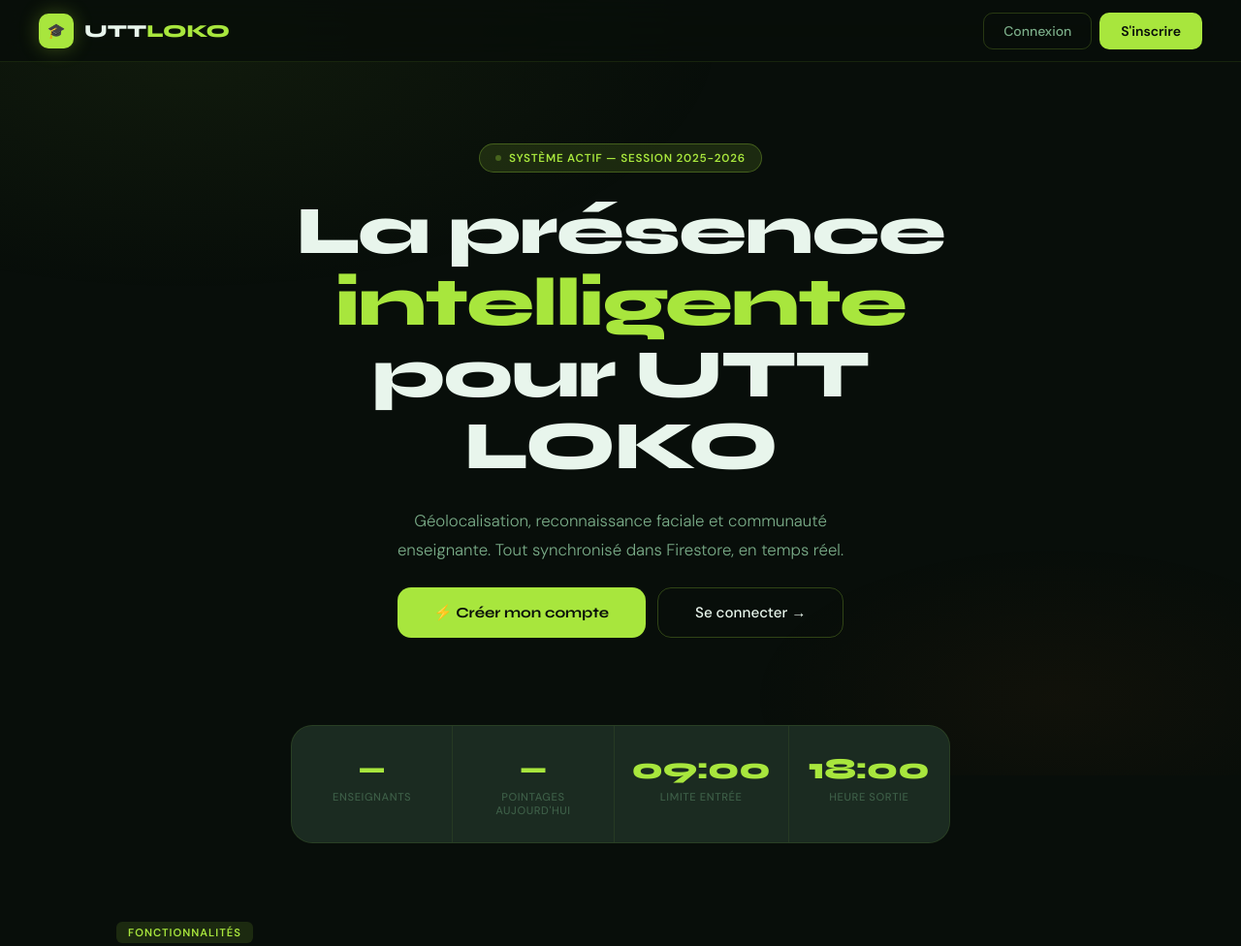
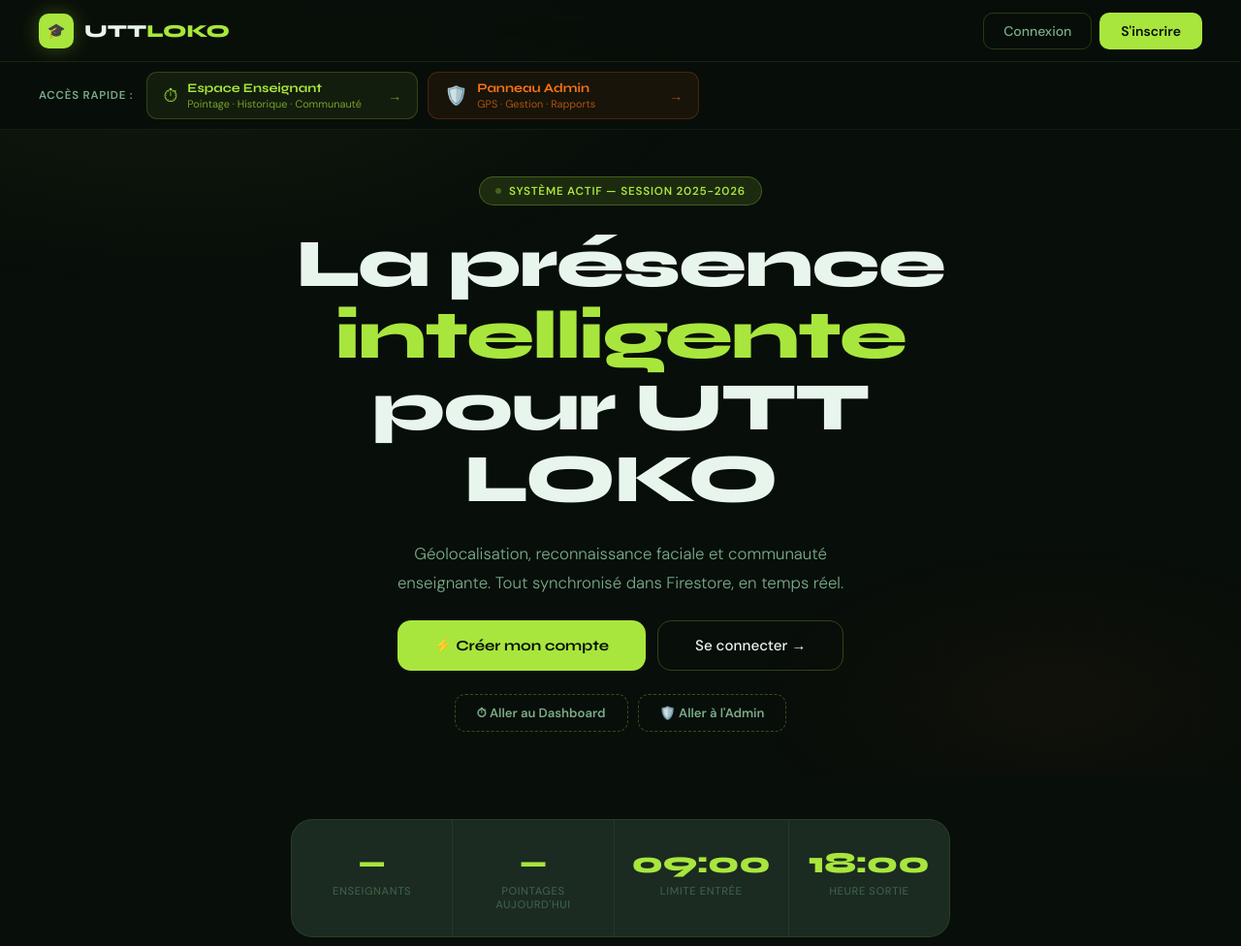
Before and after one commit to JARDO2003/clockin, a plain HTML site: page index.html in a window 1280 px wide. Shown: the top 976 px of the page at 97% size. Drawn offline with Linux system fonts and the light colour scheme; no server answers.

Commit message:
Update index.html
k,n

```diff
--- a/index.html
+++ b/index.html
@@ -191,6 +191,42 @@ footer{position:relative;z-index:1;border-top:1px solid rgba(168,230,61,.07);
   .fr{grid-template-columns:1fr}
   footer{padding:20px 18px;flex-direction:column;text-align:center}
 }
+
+/* ── QUICK ACCESS BAR ── */
+.quick-bar{position:fixed;top:64px;left:0;right:0;z-index:150;
+  display:flex;align-items:center;gap:10px;padding:10px 40px;
+  background:rgba(8,14,10,.96);backdrop-filter:blur(20px);
+  border-bottom:1px solid rgba(168,230,61,.08)}
+.qb-label{font-size:.72rem;font-weight:600;color:var(--muted);
+  text-transform:uppercase;letter-spacing:.8px;white-space:nowrap;margin-right:4px}
+.qb-btn{display:flex;align-items:center;gap:10px;padding:8px 16px;border-radius:11px;
+  text-decoration:none;transition:all .22s;flex:1;max-width:280px}
+.qb-dash{background:rgba(168,230,61,.08);border:1px solid rgba(168,230,61,.2);color:var(--lime)}
+.qb-dash:hover{background:rgba(168,230,61,.16);border-color:rgba(168,230,61,.5);transform:translateY(-1px)}
+.qb-admin{background:rgba(249,115,22,.07);border:1px solid rgba(249,115,22,.2);color:var(--orange)}
+.qb-admin:hover{background:rgba(249,115,22,.14);border-color:rgba(249,115,22,.5);transform:translateY(-1px)}
+.qb-ico{font-size:1.2rem;flex-shrink:0}
+.qb-title{font-family:'Syne',sans-serif;font-size:.82rem;font-weight:700}
+.qb-sub{font-size:.68rem;opacity:.65;margin-top:1px}
+.qb-arrow{margin-left:auto;font-size:.9rem;opacity:.6;transition:transform .2s}
+.qb-btn:hover .qb-arrow{transform:translateX(3px);opacity:1}
+/* ── HERO DIRECT LINKS ── */
+.hero-links{display:flex;gap:10px;flex-wrap:wrap;justify-content:center;
+  animation:fadeUp .6s .45s ease both}
+.hl-btn{display:inline-flex;align-items:center;gap:8px;padding:10px 22px;
+  border-radius:11px;font-size:.82rem;font-weight:600;text-decoration:none;
+  transition:all .22s;border:1px dashed rgba(168,230,61,.3);color:var(--muted)}
+.hl-btn:hover{color:var(--text);border-style:solid}
+.hl-dash:hover{border-color:var(--lime);background:rgba(168,230,61,.07);color:var(--lime)}
+.hl-admin:hover{border-color:var(--orange);background:rgba(249,115,22,.07);color:var(--orange)}
+/* Adjust hero padding for quick bar */
+.hero{padding-top:182px !important}
+@media(max-width:600px){
+  .quick-bar{padding:8px 14px;gap:7px;flex-wrap:wrap}
+  .qb-label{display:none}
+  .qb-btn{max-width:100%;flex:1;min-width:0}
+  .hero{padding-top:210px !important}
+}
 </style>
 </head>
 <body>
@@ -207,6 +243,27 @@ footer{position:relative;z-index:1;border-top:1px solid rgba(168,230,61,.07);
   </div>
 </nav>
 
+<!-- QUICK ACCESS BAR -->
+<div class="quick-bar">
+  <div class="qb-label">Accès rapide :</div>
+  <a class="qb-btn qb-dash" href="dashboard.html">
+    <span class="qb-ico">⏱</span>
+    <div>
+      <div class="qb-title">Espace Enseignant</div>
+      <div class="qb-sub">Pointage · Historique · Communauté</div>
+    </div>
+    <span class="qb-arrow">→</span>
+  </a>
+  <a class="qb-btn qb-admin" href="admin.html">
+    <span class="qb-ico">🛡️</span>
+    <div>
+      <div class="qb-title">Panneau Admin</div>
+      <div class="qb-sub">GPS · Gestion · Rapports</div>
+    </div>
+    <span class="qb-arrow">→</span>
+  </a>
+</div>
+
 <!-- HERO -->
 <section class="hero">
   <div class="hero-tag"><span class="tag-dot"></span>Système actif — Session 2025-2026</div>
@@ -215,6 +272,10 @@ footer{position:relative;z-index:1;border-top:1px solid rgba(168,230,61,.07);
   <div class="hero-btns">
     <button class="cta-main" onclick="openAuth('register')">⚡ Créer mon compte</button>
     <button class="cta-sec" onclick="openAuth('login')">Se connecter →</button>
+  </div>
+  <div class="hero-links">
+    <a class="hl-btn hl-dash" href="dashboard.html">⏱ Aller au Dashboard</a>
+    <a class="hl-btn hl-admin" href="admin.html">🛡️ Aller à l'Admin</a>
   </div>
 </section>
 
```
